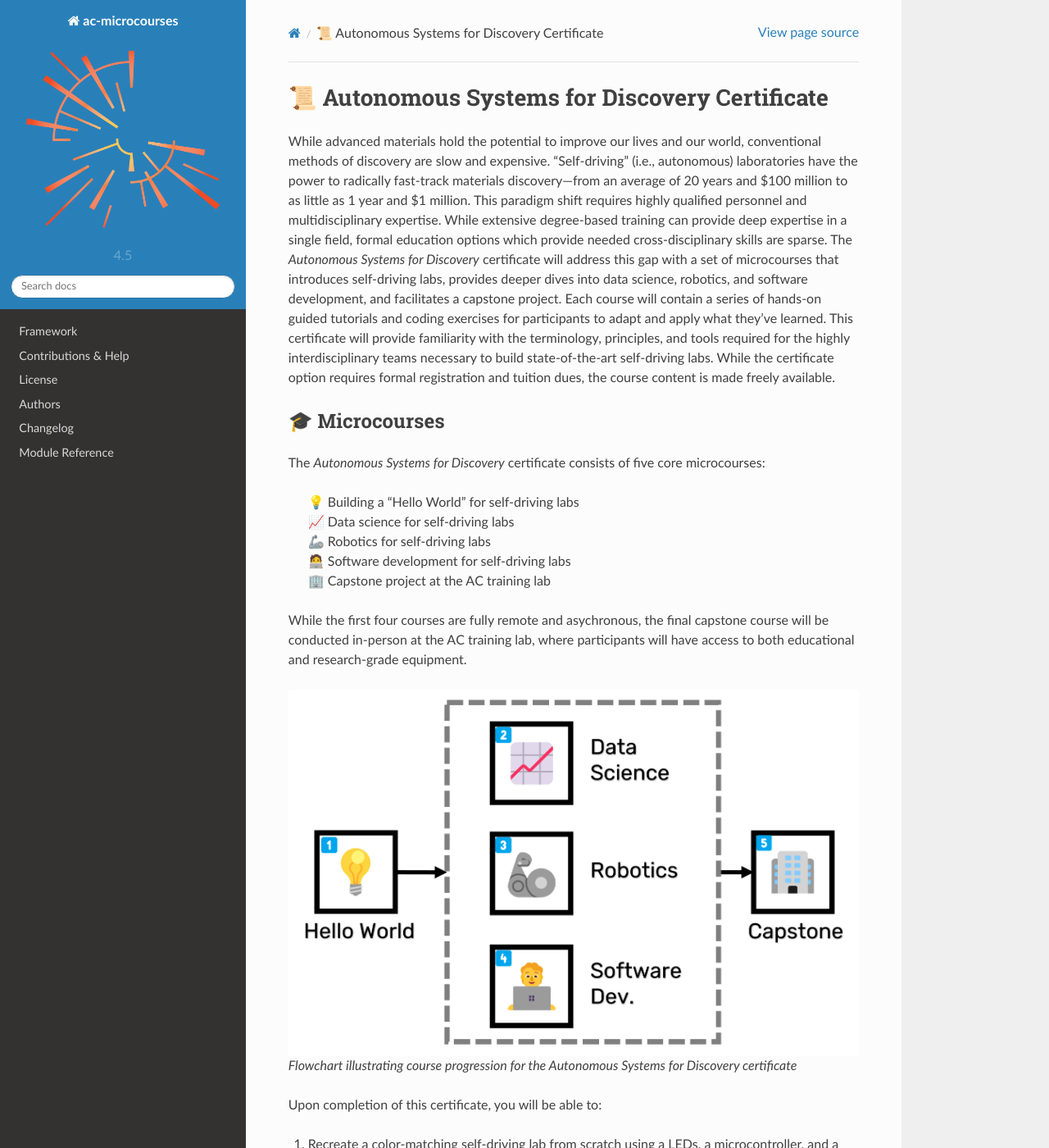
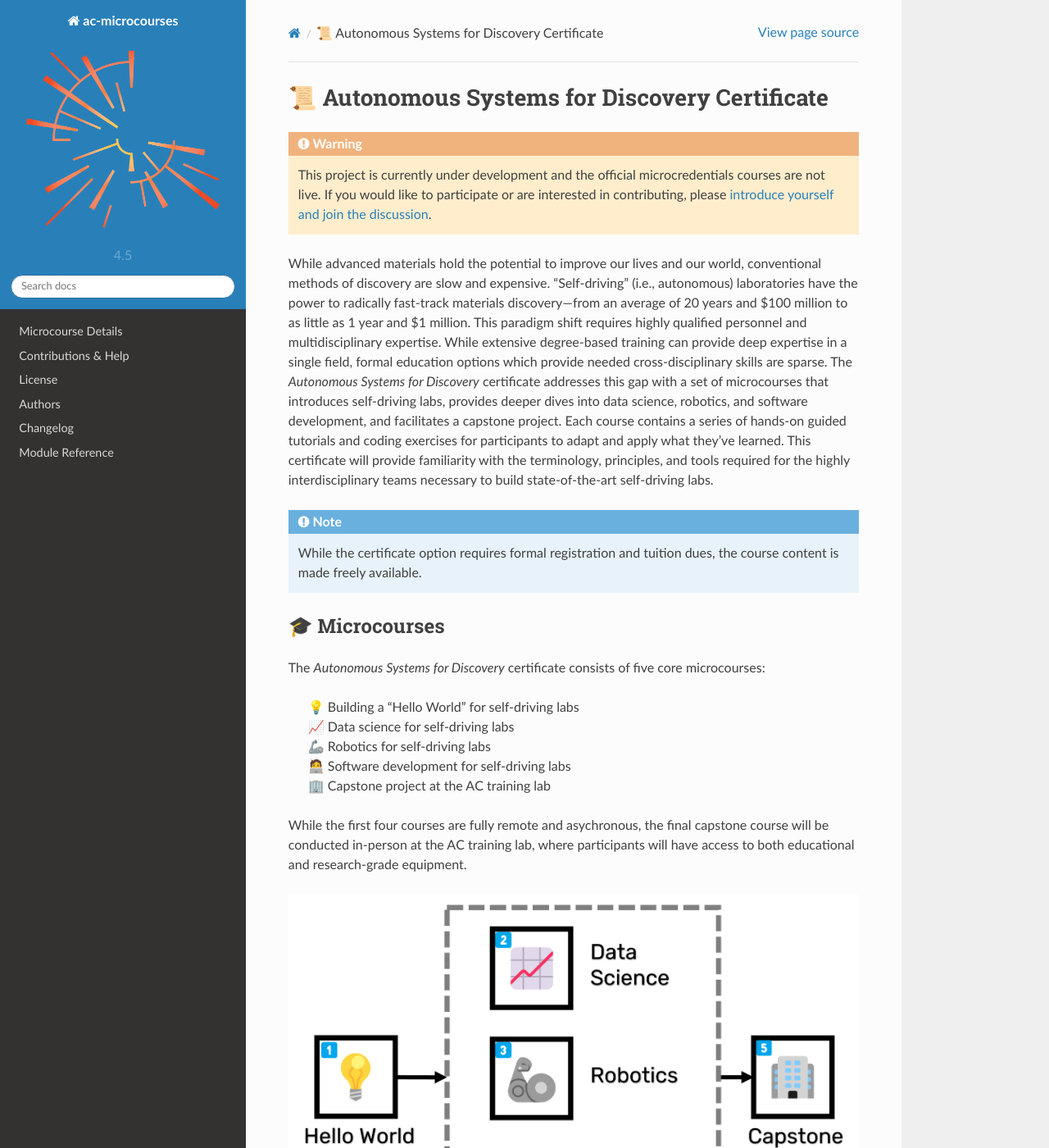
Before and after one commit to AccelerationConsortium/ac-microcourses, a Sphinx documentation site: the page built from docs/index.md, in a window 1280 px wide and 1400 px high. Shown: the whole window at 82% size. Built offline with Sphinx 7.4.7 and the Read the Docs theme 2.0.0, drawn with Linux system fonts in a browser that asks for light colours; some of the changed text lies outside the part shown.

Commit message:
Update index.md

````diff
--- a/docs/index.md
+++ b/docs/index.md
@@ -1,6 +1,16 @@
 # 📜 Autonomous Systems for Discovery Certificate
 
-While advanced materials hold the potential to improve our lives and our world, conventional methods of discovery are slow and expensive. "Self-driving" (i.e., autonomous) laboratories have the power to radically fast-track materials discovery—from an average of 20 years and \$100 million to as little as 1 year and \$1 million. This paradigm shift requires highly qualified personnel and multidisciplinary expertise. While extensive degree-based training can provide deep expertise in a single field, formal education options which provide needed cross-disciplinary skills are sparse. The *Autonomous Systems for Discovery* certificate will address this gap with a set of microcourses that introduces self-driving labs, provides deeper dives into data science, robotics, and software development, and facilitates a capstone project. Each course will contain a series of hands-on guided tutorials and coding exercises for participants to adapt and apply what they've learned. This certificate will provide familiarity with the terminology, principles, and tools required for the highly interdisciplinary teams necessary to build state-of-the-art self-driving labs. While the certificate option requires formal registration and tuition dues, the course content is made freely available. <!-- Alan's YouTube video, either here or as part of the Hello, World! course -->
+```{warning}
+This project is currently under development and the official microcredentials courses are not live. If you would like to participate or are interested in contributing, please [introduce yourself and join the discussion](https://github.com/AccelerationConsortium/ac-microcourses/discussions/2).
+```
+
+While advanced materials hold the potential to improve our lives and our world, conventional methods of discovery are slow and expensive. "Self-driving" (i.e., autonomous) laboratories have the power to radically fast-track materials discovery—from an average of 20 years and \$100 million to as little as 1 year and \$1 million. This paradigm shift requires highly qualified personnel and multidisciplinary expertise. While extensive degree-based training can provide deep expertise in a single field, formal education options which provide needed cross-disciplinary skills are sparse. The *Autonomous Systems for Discovery* certificate addresses this gap with a set of microcourses that introduces self-driving labs, provides deeper dives into data science, robotics, and software development, and facilitates a capstone project. Each course contains a series of hands-on guided tutorials and coding exercises for participants to adapt and apply what they've learned. This certificate will provide familiarity with the terminology, principles, and tools required for the highly interdisciplinary teams necessary to build state-of-the-art self-driving labs.
+
+```{note}
+While the certificate option requires formal registration and tuition dues, the course content is made freely available.
+```
+
+<!-- Alan's YouTube video, either here or as part of the Hello, World! course -->
 <!-- description of the microcredentials, and the difference between the microcourse content and the microcredentials certificate -->
 
 <!-- In the first course, participants will design and build a "Hello World" for self-driving labs using physical hardware and Python programming. The next three courses provide deeper dives into data science, robotics, and software development topics. These courses  will enable participants to iteratively suggest the next best experiment to perform, use a database backend to programatically upload and retrieve materials data, and orchestrate experimental and computational workflows. Likewise, participants will use software development tools and best practices to maximize efficiency and minimize frustration. The fifth and final course is a capstone project conducted in-person at the AC training lab, where participants will have access to both educational and research-grade equipment. -->
@@ -36,11 +46,11 @@ While the first four courses are fully remote and asychronous, the final capston
 
 Upon completion of this certificate, you will be able to:
 
-1. Recreate a color-matching self-driving lab from scratch using a LEDs, a microcontroller, and a light sensor
-1. Write Python scripts that use AI to iteratively suggest next experiments for advanced optimization tasks and store to a database
-1. Write Python scripts to control robots and orchestrate experimental and computational workflows
-1. Leverage state-of-the-art software development tools and implement best practices
-1. Develop, defend, and execute a project proposal for a self-driving lab
+1. 💡 Recreate a color-matching self-driving lab from scratch using a LEDs, a microcontroller, and a light sensor
+1. 📈 Write Python scripts that use AI to iteratively suggest next experiments for advanced optimization tasks and store to a database
+1. 🦾 Write Python scripts to control robots and orchestrate experimental and computational workflows
+1. 🧑‍💻 Leverage state-of-the-art software development tools and implement best practices
+1. 🏢 Develop, defend, and execute a project proposal for a self-driving lab
 
 <!-- 1. Use a database backend to programatically upload and retrieve materials data -->
 
@@ -49,7 +59,7 @@ Explore the course-level modules, topics, and learning outcomes with the links b
 ```{toctree}
 :maxdepth: 2
 
-Framework <certificate-framework>
+Microcourse Details <certificate-framework>
 ```
 
 <!-- Perhaps use nested <details> to keep the content all within the index page -->
````
